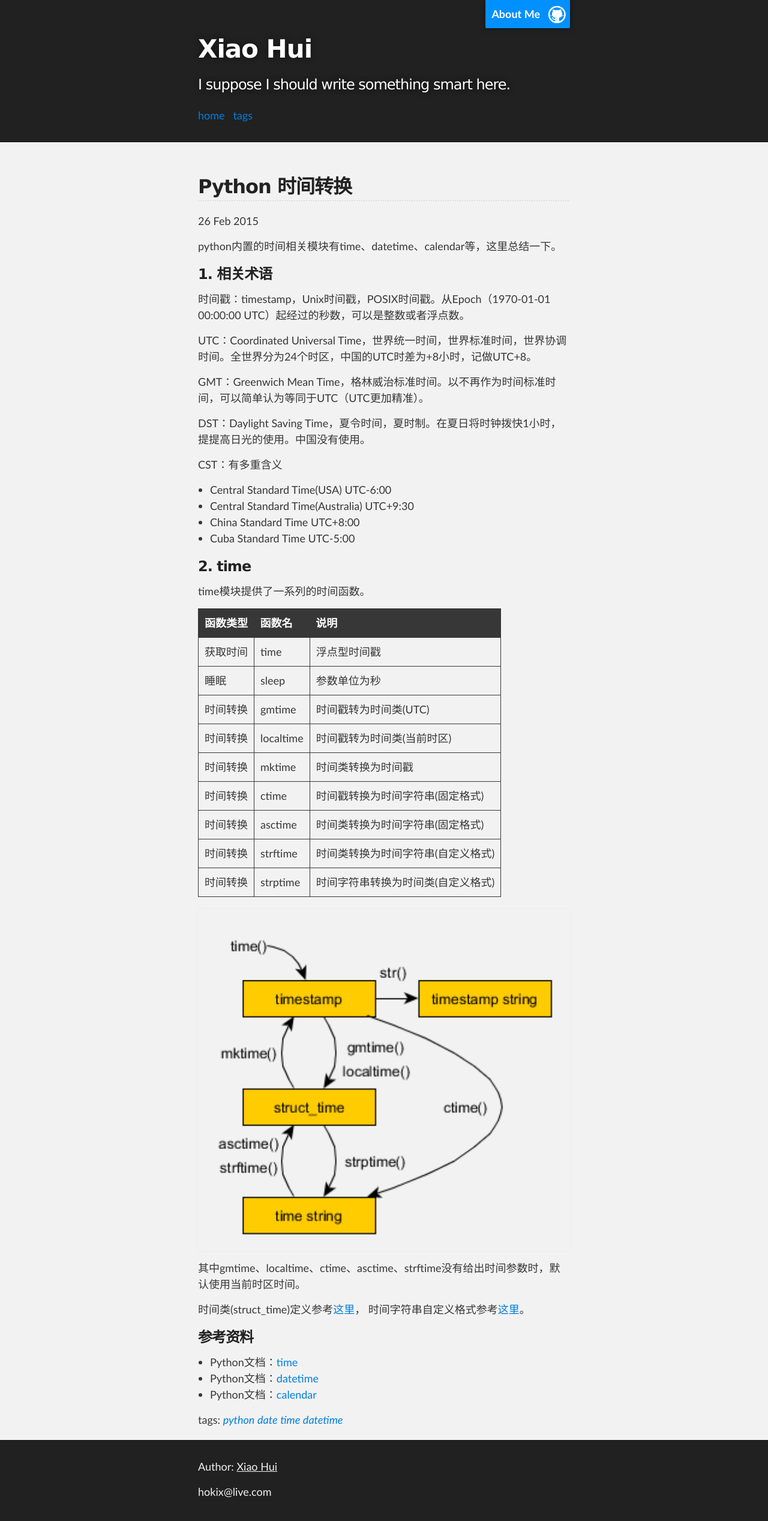
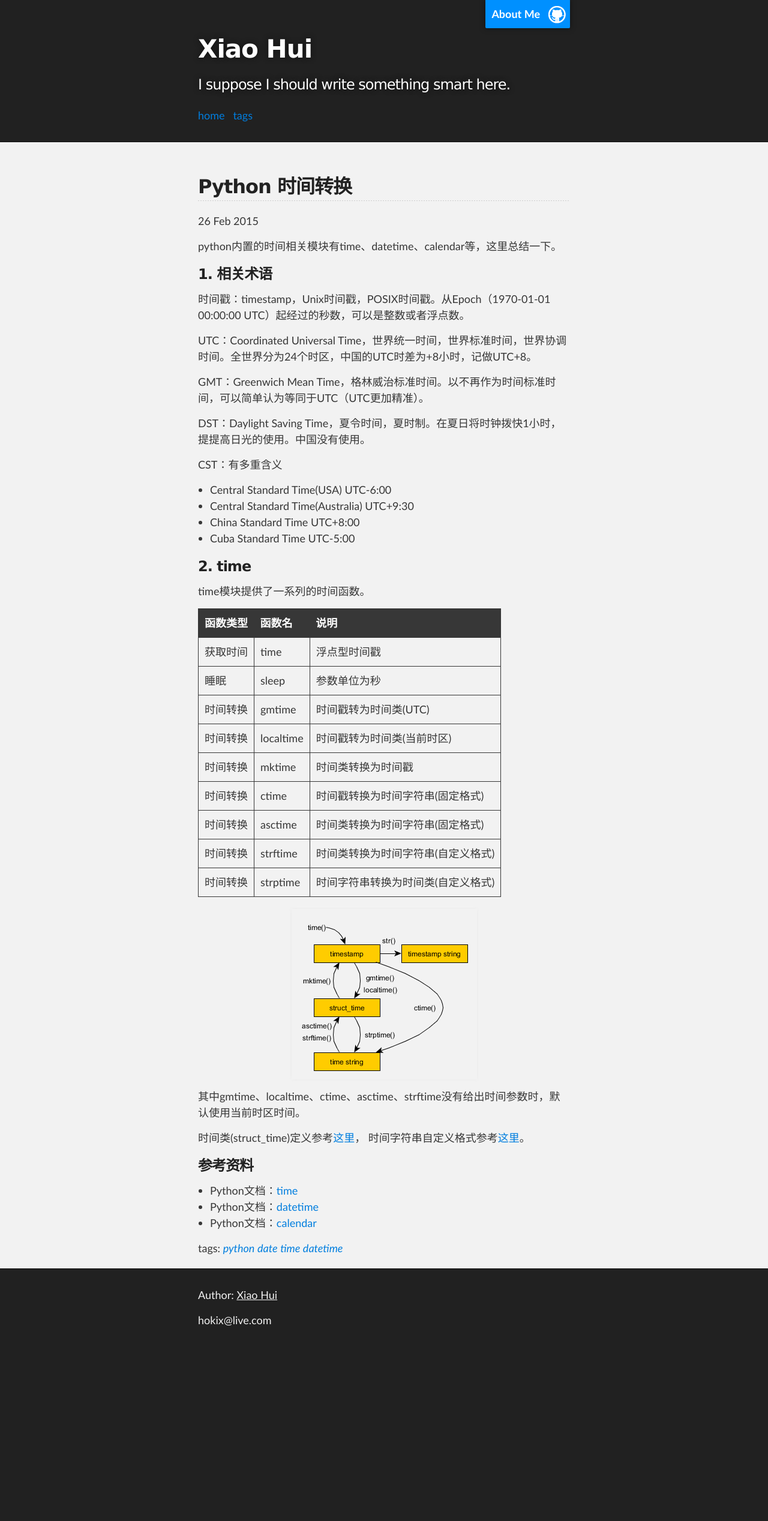
Before and after one commit to hokix/hokix.github.io, a Jekyll site: the page built from _posts/2015-02-26-python_date_time.md, in a window 1280 px wide. Shown: the whole page at 60% size. Built offline with Jekyll 4.4.1, drawn with Linux system fonts in a browser that asks for light colours; Markdown is read by kramdown in place of the engine named in the settings; after the commit the page ends 2249 px from its top, so only the background shows below that.

```diff
--- a/css/stylesheet.css
+++ b/css/stylesheet.css
@@ -97,7 +97,6 @@ img {
   padding: 5px;
   margin: 10px 0 10px 0;
   border: 1px solid #ebebeb;
-  width: 100%;
 
   box-shadow: 0 0 5px #ebebeb;
   -webkit-box-shadow: 0 0 5px #ebebeb;
@@ -107,8 +106,8 @@ img {
 }
 
 p img {
-  display: inline;
-  margin: 0;
+  display: block;
+  margin: 0 auto;
   padding: 0;
   vertical-align: middle;
   text-align: center;
```
Also changed, not shown: _posts/2014-04-18-read_line_in_shell.md (+1 -1 lines), 1 other file.
